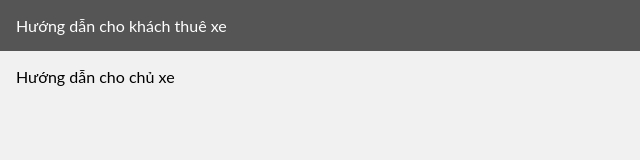
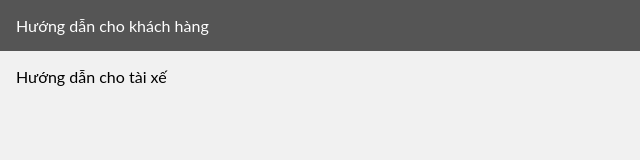
Before and after one commit to taixe/gojoweb, a plain HTML site: page huongdan.html in a window 1280 px wide. Shown: the full height of the page, 0-640 px from the left. Drawn offline with Linux system fonts and the light colour scheme.

Commit message:
Update policy
Update policy

```diff
--- a/huongdan.html
+++ b/huongdan.html
@@ -69,8 +69,8 @@ position: absolute;
 <body>
 
 <div class="sidebar">
-  <a href="huongdan_khachthue.html">Hướng dẫn cho khách thuê xe</a>
-  <a href="huongdan_chuxe.html">Hướng dẫn cho chủ xe</a>
+  <a href="huongdan.html">Hướng dẫn cho khách hàng</a>
+  <a href="huongdan.html">Hướng dẫn cho tài xế</a>
 
 </div>
 
```
Also changed, not shown: baomatthongtin.html (renamed from chinhsach.html).
